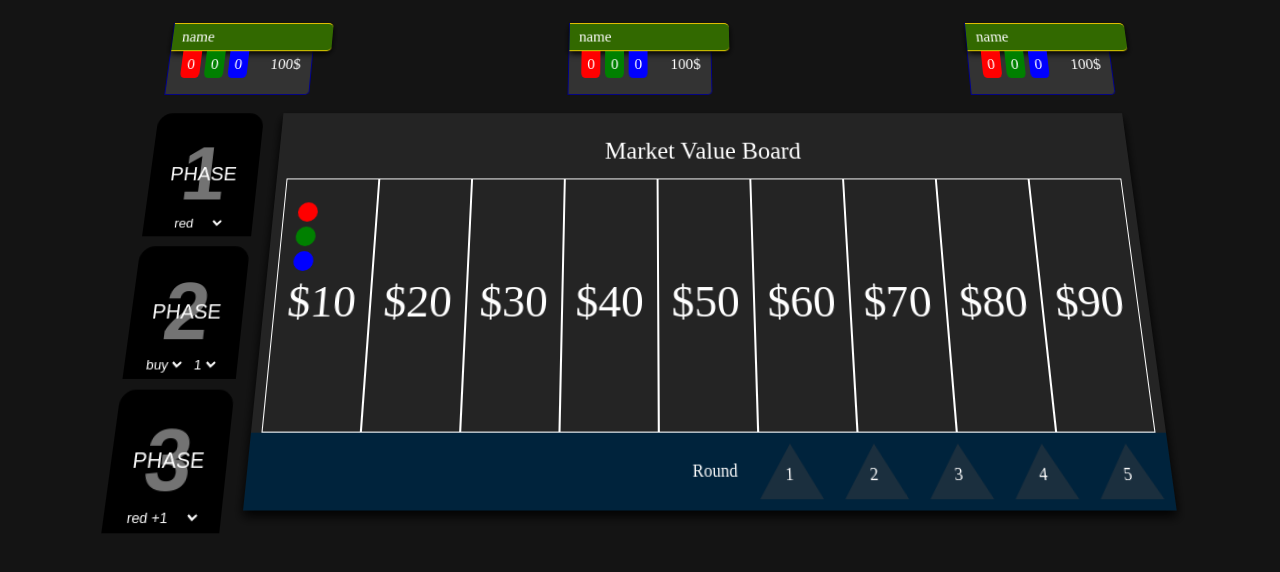
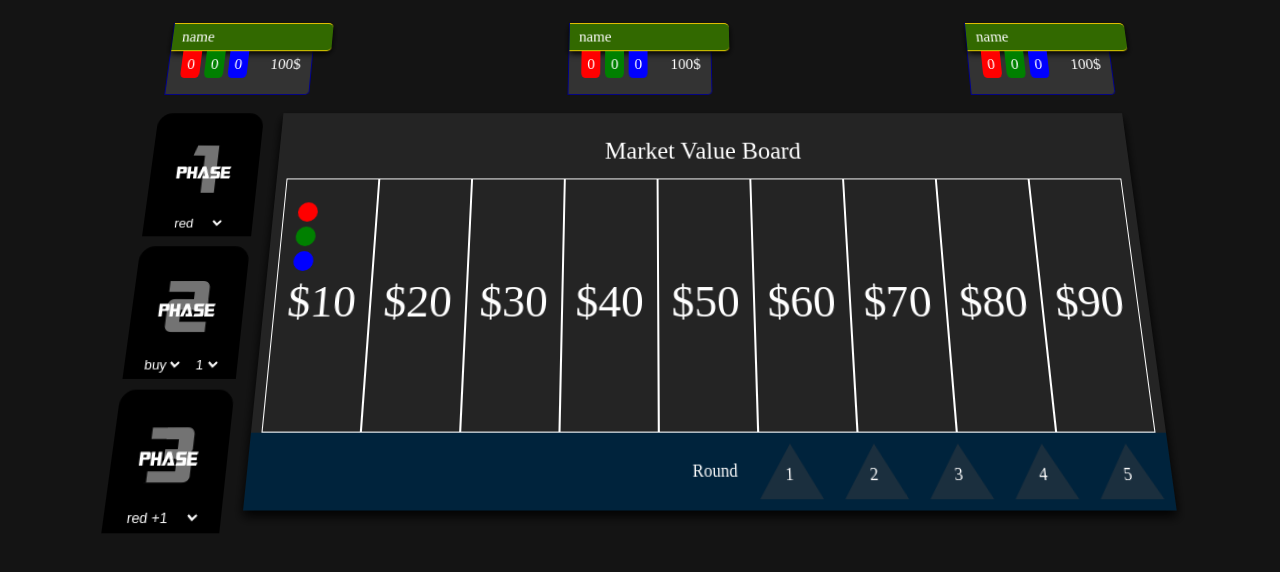
Before and after one commit to GagikManasyan/Exchange-The-Game, a website: page public/game.html in a window 1280 px wide. Shown: the top 572 px of the page. Drawn offline with nearby package versions, Linux system fonts and the light colour scheme; no server answers.

Commit message:
new fonts

```diff
--- a/public/game.html
+++ b/public/game.html
@@ -4,6 +4,7 @@
 <head>
   <meta charset="UTF-8" />
   <link rel="stylesheet" href="style/reset.css"/>
+  <link rel="stylesheet" href="style/fonts.css">
   <link rel="stylesheet" href="style/board.css"/>
   <title>Exchange The Game</title>
 </head>
--- /dev/null
+++ b/public/style/fonts.css
@@ -0,0 +1,4 @@
+@font-face {
+    font-family: "Transformers Movie";
+    src: url("/public/fonts/Transformers\ Movie.ttf") format("truetype");
+}
```
Also changed, not shown: public/fonts/Transformers Movie.ttf (added).
